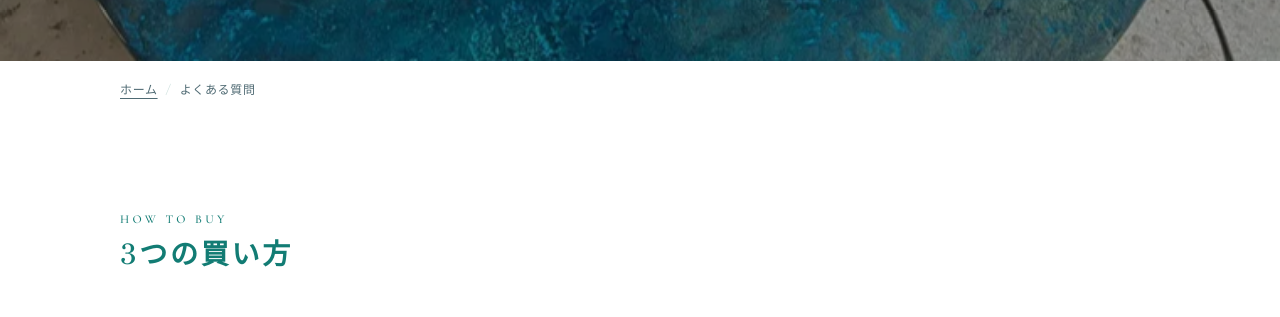
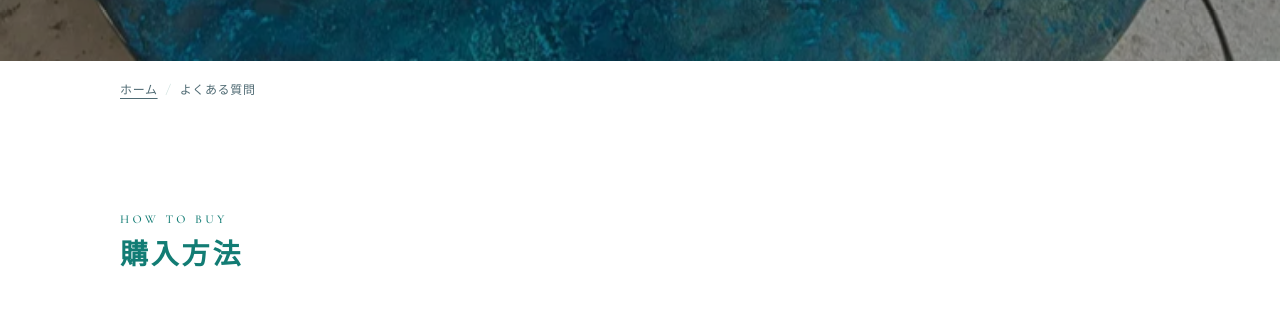
Before and after one commit to mai25milk-web/mura-living-a, a plain HTML site: page rules/guide/index.html in a window 1280 px wide. Shown: the part 419-736 px from the top of the page. Drawn offline with nearby package versions, Linux system fonts and the light colour scheme.

Commit message:
よくある質問ページの見出し「3つの買い方」を「購入方法」に
Co-Authored-By: Claude Opus 5.5 <noreply@anthropic.com>

```diff
--- a/rules/guide/index.html
+++ b/rules/guide/index.html
@@ -41,7 +41,7 @@
 <nav class="crumbs" aria-label="ページの位置"><ol><li><a href="../">ホーム</a></li><li aria-current="page">よくある質問</li></ol></nav>
 <section class="ps">
   <div class="ps__in">
-    <div class="ttl"><span>HOW TO BUY</span><h2>3つの買い方</h2></div>
+    <div class="ttl"><span>HOW TO BUY</span><h2>購入方法</h2></div>
     <div class="cards">
       <div class="card card--box"><h3>オンラインショップで買う</h3><p>販売中の作品は、STORESでそのままご購入いただけます。</p><a class="btn btn--en" href="https://mura-living.stores.jp/" target="_blank" rel="noopener">ONLINE STORE</a></div>
       <div class="card card--box"><h3>アトリエで実物を見て買う</h3><p>豊見城市のアトリエで、質感を確かめて選べます。</p><a class="btn" href="../visit/">見学について</a></div>
```
